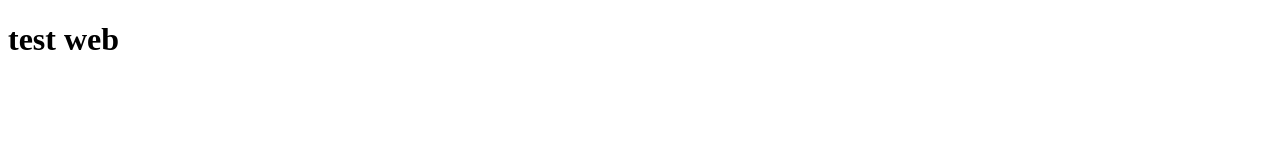
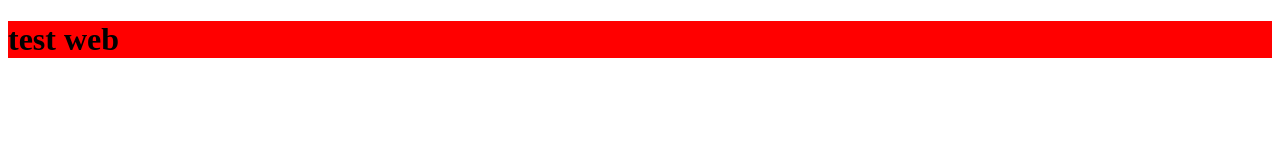
Before and after one commit to rizal2104/happy-birthday, a plain HTML site: page index.html in a window 1280 px wide. Drawn offline with Linux system fonts and the light colour scheme.

Commit message:
test aja

```diff
--- a/index.html
+++ b/index.html
@@ -4,8 +4,11 @@
     <meta charset="UTF-8" />
     <meta name="viewport" content="width=device-width, initial-scale=1.0" />
     <title>Document</title>
+    <link rel="stylesheet" href="styles.css" />
   </head>
   <body>
-    <h1>test web</h1>
+    <div class="test">
+      <h1>test web</h1>
+    </div>
   </body>
 </html>
--- /dev/null
+++ b/styles.css
@@ -0,0 +1,3 @@
+.test {
+  background-color: red;
+}
```
